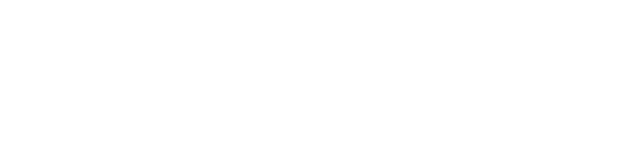
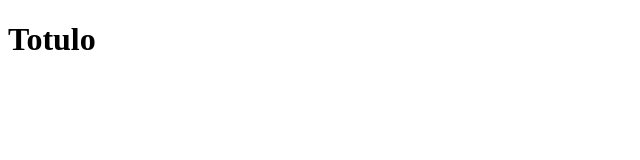
Before and after one commit to Branco9896/quipu, a plain HTML site: page index.html in a window 1280 px wide. Shown: the whole page, without its empty margins (0-640 px from the left). Drawn offline with Linux system fonts and the light colour scheme.

Commit message:
Se agrego titulo

```diff
--- a/index.html
+++ b/index.html
@@ -9,7 +9,7 @@
 </head>
 
 <body>
-
+    <h1>Totulo</h1>
 </body>
 
 </html>
```
